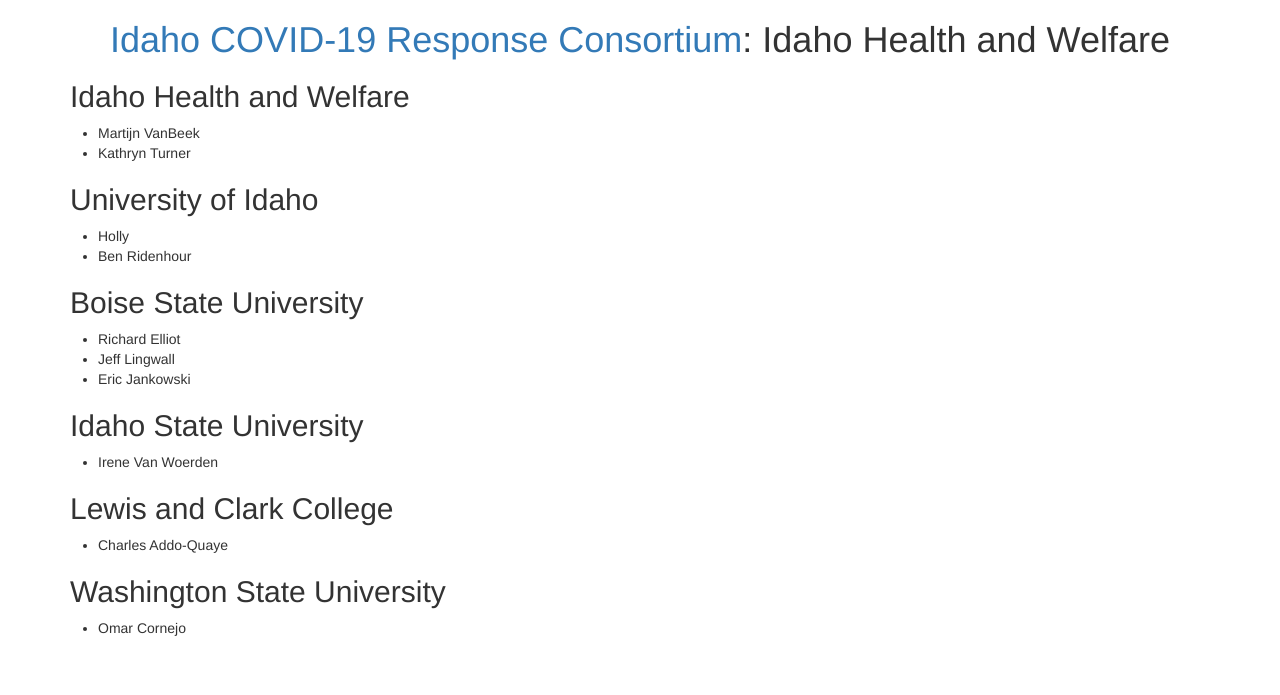
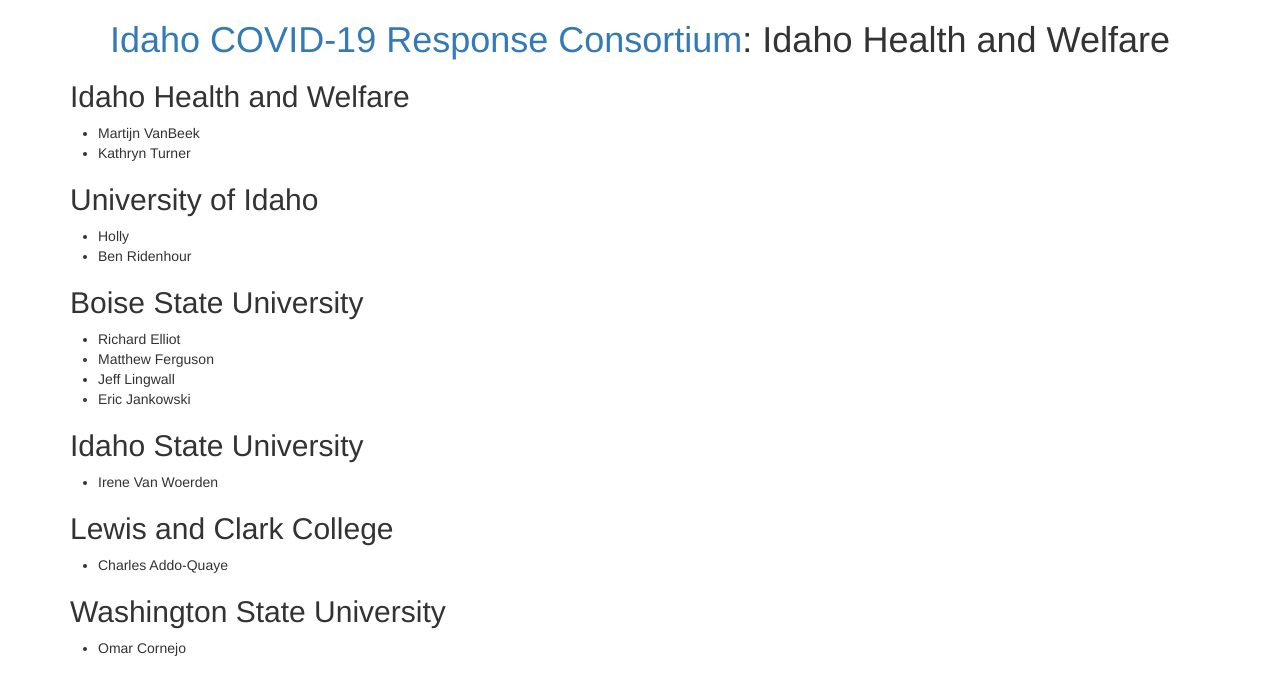
Before and after one commit to magbenji/summary, a Jekyll site: the page built from team.md, in a window 1280 px wide. Shown: the top 695 px of the page. Built offline with Jekyll 4.4.1, drawn with Linux system fonts in a browser that asks for light colours; our own code applies the rules of GitHub Pages for plain Markdown files.

Commit message:
added Matt

```diff
--- a/team.md
+++ b/team.md
@@ -13,6 +13,7 @@
 
 ## Boise State University
 * Richard Elliot
+* Matthew Ferguson
 * Jeff Lingwall
 * Eric Jankowski
 
```
